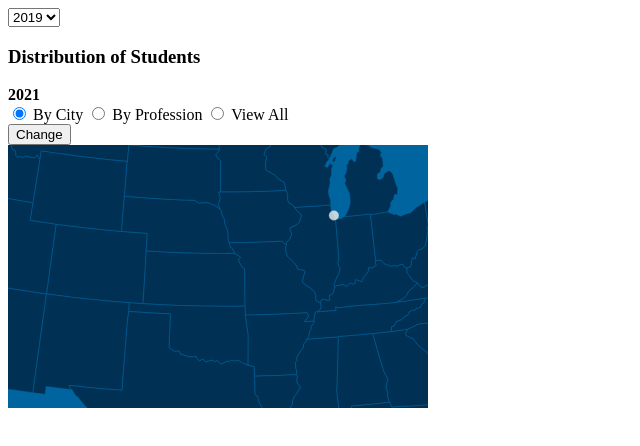
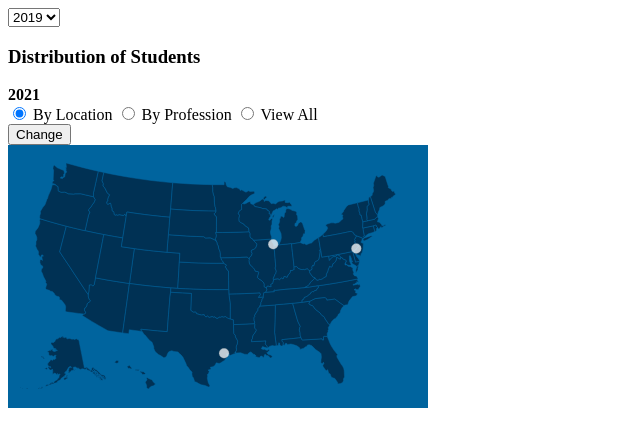
Before and after one commit to vi-global/d3, a plain HTML site: page index.html in a window 1280 px wide. Both pictures are taken after a click on the button "Change". Shown: the whole page, without its empty margins (0-640 px from the left). Drawn offline with nearby package versions, Linux system fonts and the light colour scheme.

```diff
--- a/app.js
+++ b/app.js
@@ -5,18 +5,10 @@
     var data = [];
     //975*610=1300, width/scale.ratio = 0.75, width/height.ratio = 1.6
     var width = 420;
-    var height = width / 1.6;
-    var scale = 1000;
+    var height = 263;
+    var scale = 550;
     var fillColor = '#003154';
-    var boardColor = '#00649e';
-
-    var pinData = [
-        {name: 'New YorK', lat: 40.71455, lon: -74.007124 },
-        {name: 'Los Angeles',   lat: 34.05349, lon: -118.245319},
-        {name: 'Chicago',       lat: 41.88415, lon: -87.632409},
-        {name: 'Houston',       lat: 29.76045, lon: -95.369784},
-        {name: 'Philadelphia',  lat: 39.95228, lon: -75.162454}
-    ]
+    var strokeColor = '#00649e';
 
     var updateData;
     var updateWidth;
@@ -32,20 +24,18 @@
             .attr('width', width)
 
         //Then define the drag behavior
-        var dragging = function(d) {
+        var zooming = function(d) {
 
-            //Log out d3.event, so you can see all the goodies inside
-            //console.log(d3.event);
+            //Log out d3.event.transform, so you can see all the goodies inside
+            //console.log(d3.event.transform);
 
-            //Get the current (pre-dragging) translation offset
-            var offset = projection.translate()
-
-            //Augment the offset, following the mouse movement
-            offset[0] += d3.event.dx
-            offset[1] += d3.event.dy
-
-            //Update projection with new offset
+            //New offset array
+            var offset = [d3.event.transform.x, d3.event.transform.y];
+            //Calculate new scale
+            var newScale = d3.event.transform.k * 2000;
+            //Update projection with new offset and scale
             projection.translate(offset)
+                .scale(newScale)
 
             //Update all paths and circles
             svg.selectAll("path")
@@ -57,16 +47,24 @@
 
         }
 
-        var drag = d3.drag().on("drag", dragging);
+        var zoom = d3.zoom()
+            .scaleExtent([0.25, 2.0])
+            .translateExtent([[-800, -515], [825, 530]])
+            .on("zoom", zooming);
 
         d3.json("us-states.json")
 			.then(mapData => {
 				var features = topojson.feature(mapData, mapData.objects.states).features
 
+                var center = projection([-128.0, 48.0]);
                 //Create a container in which all pan-able elements will live
                 var map = svg.append("g")
                     .attr("id", "map")
-                    .call(drag);  //Bind the dragging behavior
+                    .call(zoom) //Bind the zoom behavior
+                    .call(zoom.transform, d3.zoomIdentity //Then apply the initial transform
+                        .translate(width/2, height/2)
+                        .scale(0.25)
+                        .translate(-center[0], -center[1]));
 
                 //Create a new, invisible background rect to catch drag events
                 map.append("rect")
@@ -83,12 +81,11 @@
                     .append("path")
                     .attr("fill", fillColor)
                     .attr("d", path)
-                    .style("stroke", boardColor)
+                    .style("stroke", strokeColor)
                     .style("stroke-width", 0.5)
-                    //.on("click", clicked)
 
                 map.selectAll("circle")
-                    .data(pinData)
+                    .data(data)
                     .enter()
                     .append("circle")
                     .attr("cx", d => projection([d.lon, d.lat])[0])
@@ -115,6 +112,23 @@
 
                 updateData = function () {
                     // use D3 update pattern with data
+
+                    map.selectAll("circle")
+                    //.transition().duration(500)
+                    .remove()
+                    .exit()
+                    .data(data)
+                    .enter()
+                    .append("circle")
+                    .attr("cx", d => projection([d.lon, d.lat])[0])
+                    .attr("cy", d => projection([d.lon, d.lat])[1])
+                    .attr("r", 5)
+                    .style("fill", "white")
+                    .style("stroke", "gray")
+                    .style("stroke-width", 0.25)
+                    .style("opacity", 0.75)
+                    .append("title") //Simple tooltip
+                    .text(d => d.name);
                 }
 			})
 
@@ -147,9 +161,9 @@
         return chart;
     };
 
-    chart.boardColor = function(value) {
-        if (!arguments.length) return boardColor;
-        boardColor = value;
+    chart.strokeColor = function(value) {
+        if (!arguments.length) return strokeColor;
+        strokeColor = value;
         return chart;
     };
 
@@ -163,10 +177,17 @@
 }
 
 
-var milesRun = [2, 5, 4, 1, 2, 6, 5];
+var pinData1 = [
+    {name: 'New YorK', lat: 40.71455, lon: -74.007124 },
+    {name: 'Los Angeles',   lat: 34.05349, lon: -118.245319}
+];
+var pinData2 = [
+    {name: 'Chicago',       lat: 41.88415, lon: -87.632409},
+    {name: 'Houston',       lat: 29.76045, lon: -95.369784},
+    {name: 'Philadelphia',  lat: 39.95228, lon: -75.162454}
+]
 
-var usChart = mapChart().data(milesRun)
+var usChart = mapChart().data(pinData1)
 d3.select('#usmap').call(usChart)
 
-
-d3.select('#btn').on('click', () => usChart.fillColor('red'))
+d3.select('#btn').on('click', () => usChart.data(pinData2))
--- a/index.html
+++ b/index.html
@@ -24,7 +24,7 @@
                 <div class="matrix-controls">
                     <span>
                         <input type="radio" name="matrix-category" id="category-a" value="a" checked="checked">
-                        <label for="category-a">By City</label>
+                        <label for="category-a">By Location</label>
                         <input type="radio" name="matrix-category" id="category-b" value="b">
                         <label for="category-b">By Profession</label>
                     </span>
```
